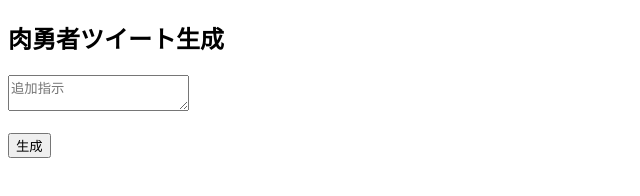
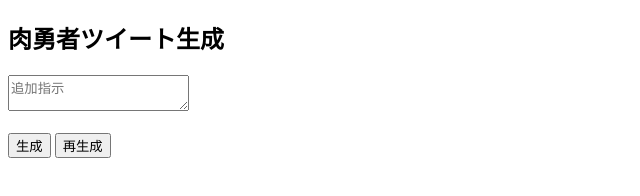
Before and after one commit to aiu60257/niku-yusha-ai, a plain HTML site: page index.html in a window 1280 px wide. Shown: the whole page, without its empty margins (0-640 px from the left). Drawn offline with Linux system fonts and the light colour scheme.

Commit message:
Update index.html

```diff
--- a/index.html
+++ b/index.html
@@ -16,6 +16,7 @@
 <br><br>
 
 <button onclick="generateTweet()">生成</button>
+<button onclick="regenerate()">再生成</button>
 
 <pre id="result"></pre>
 
```
